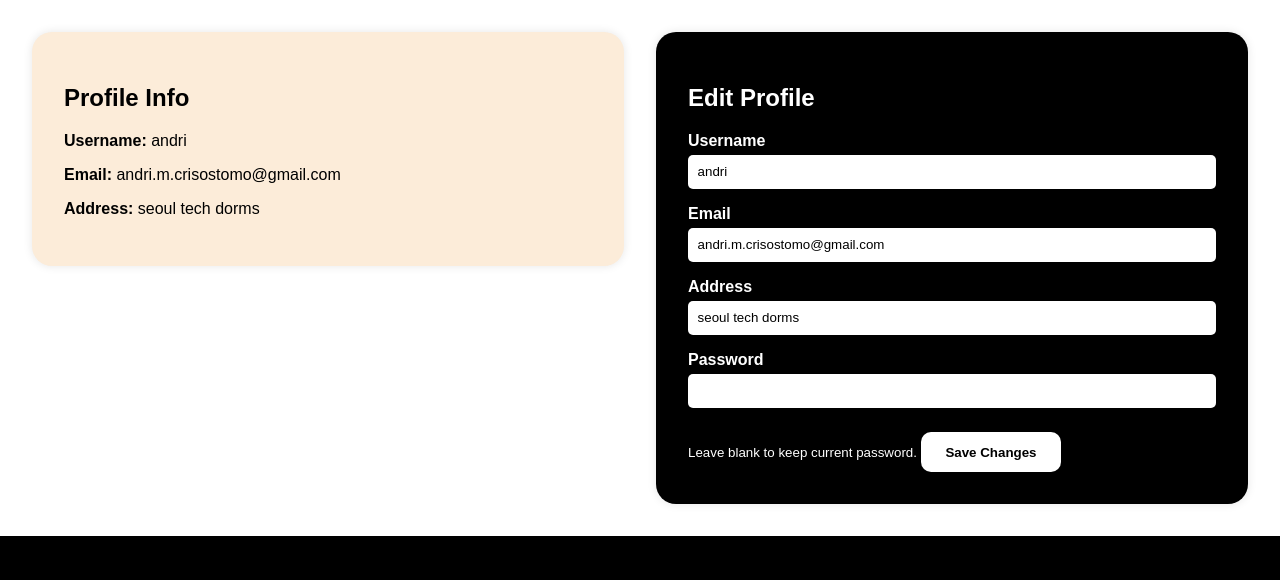
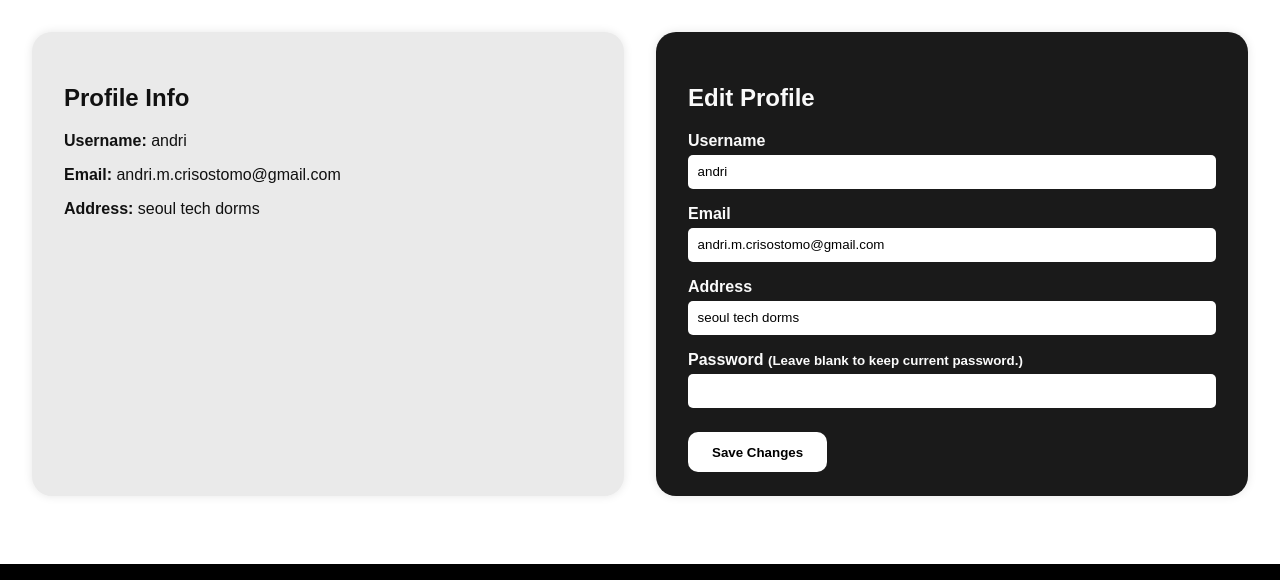
Before and after one commit to RpnAndri/vittrigas, a Django app: a page that uses vittrigas/templates/accounts/profile.html in a window 1280 px wide. Shown: the part 118-698 px from the top of the page. Run offline with Django 5.2, Linux system fonts and the light colour scheme; a user stored in the database is signed in; data comes from the database, SQL or seed files in the repository; both versions use the stored data as it was after the commit; a map, chart or similar area stays blank; some libraries are stand-ins or nearby versions.

Commit message:
done: profile editing

```diff
--- a/vittrigas/static/css/accounts/profile.css
+++ b/vittrigas/static/css/accounts/profile.css
@@ -4,24 +4,26 @@
     align-items: flex-start;
     gap: 2rem;
     padding: 2rem;
-    flex-wrap: wrap;
+    height: 500px;
 }
 
 .profile-summary,
 .profile-form {
-    flex: 1 1 400px;
+    width: 50%;
     padding: 2rem;
     border-radius: 20px;
     box-shadow: 0 0 10px rgba(0, 0, 0, 0.1);
+    height: 80%;
 }
 
 .profile-summary {
-    background-color: #fcecd9;
+    background-color: #EAEAEA;
+    color: #111111;
 }
 
 .profile-form {
-    background-color: #000;
-    color: white;
+    background-color: #1A1A1A;
+    color: #FAFAFA;
 }
 
 .profile-form label {
--- a/vittrigas/templates/accounts/profile.html
+++ b/vittrigas/templates/accounts/profile.html
@@ -13,7 +13,9 @@
         <h2>Profile Info</h2>
         <p><strong>Username:</strong> {{ profile.username }}</p>
         <p><strong>Email:</strong> {{ profile.email }}</p>
-        <p><strong>Address:</strong> {{ profile.customer.address }}</p>
+        {% if user == profile %}
+            <p><strong>Address:</strong> {{ profile.customer.address }}</p>
+        {% endif %}
     </div>
 
     <!-- Right: Edit Form (Only if owner) -->
@@ -48,9 +50,8 @@
                 <p class="field-error">{{ error }}</p>
             {% endfor %}
 
-            <label for="id_password">Password</label>
+            <label for="id_password">Password <small>(Leave blank to keep current password.)</small></label>
             <input type="password" name="password" id="id_password">
-            <small>Leave blank to keep current password.</small>
             {% for error in form.password.errors %}
                 <p class="field-error">{{ error }}</p>
             {% endfor %}
```
Also changed, not shown: vittrigas/db.sqlite3.
